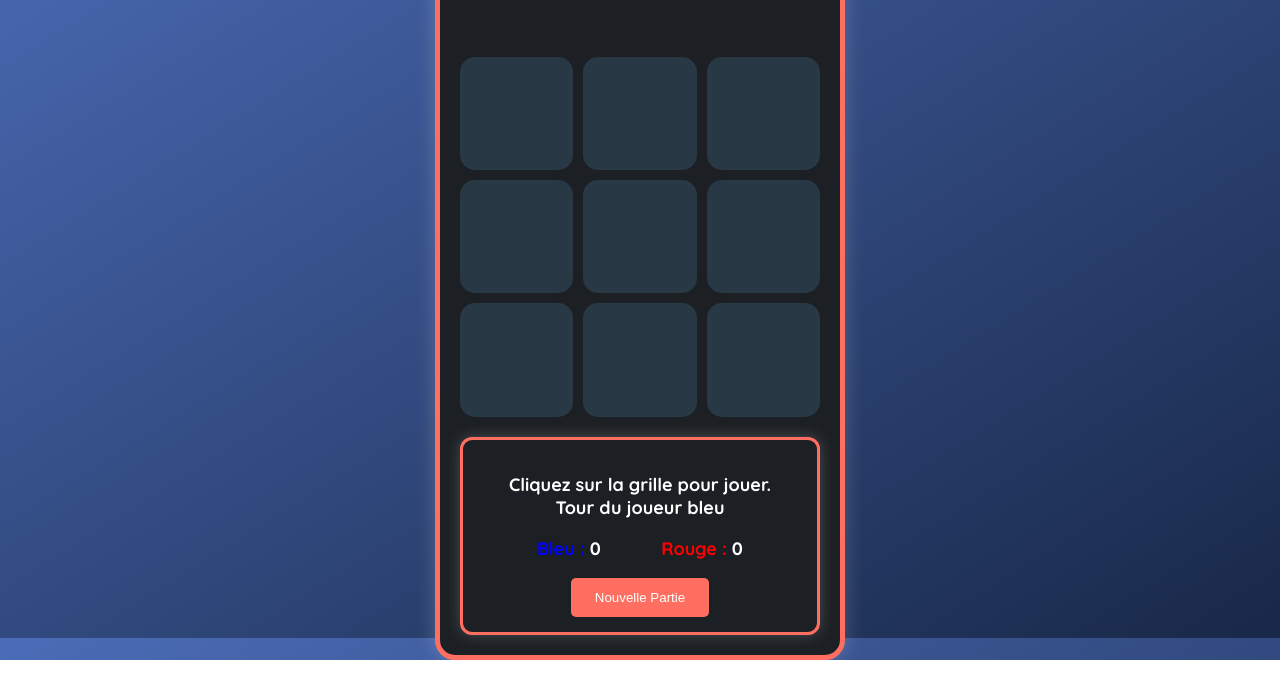
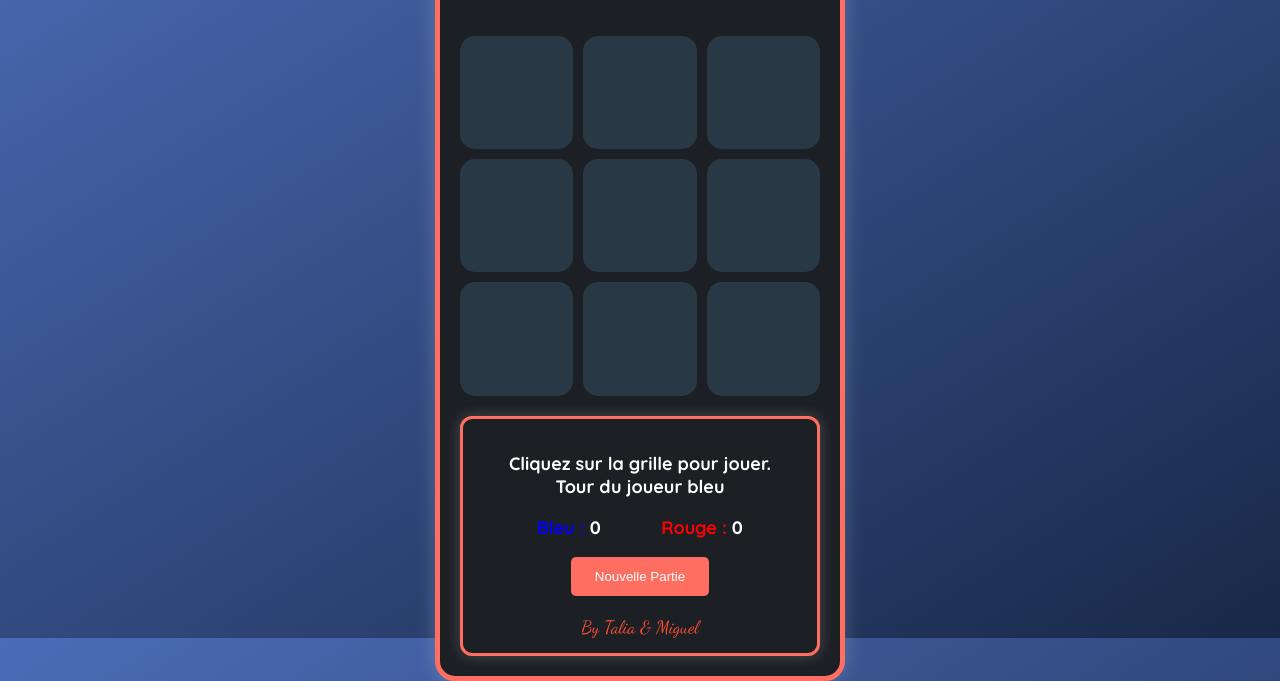
Before and after one commit to Miguelfr1/Morpion, a plain HTML site: page index.html in a window 1280 px wide. Shown: the part 162-843 px from the top of the page. Before the commit the page ends 822 px from the top, so only its background shows below. Drawn offline with Linux system fonts and the light colour scheme; a web font is replaced by a local one.

Commit message:
Update index.html

```diff
--- a/index.html
+++ b/index.html
@@ -6,6 +6,7 @@
     <meta charset="utf-8" />
     <link href="style.css" rel="stylesheet" type="text/css" />
     <script src="script.js"></script>
+    <link rel="icon" href="./img/Logo.png">
 </head>
 
 <body>
@@ -33,6 +34,12 @@
                   <span style="color: red;"> &nbsp;&nbsp;&nbsp;&nbsp;&nbsp;&nbsp;&nbsp;&nbsp;&nbsp;&nbsp;&nbsp;Rouge :</span>
                    <span id="score0"> 0 </span></p>
             <button onclick="nouvellePartie()">Nouvelle Partie</button>
+
+            <div id="signature">
+                By Talia & Miguel
+            </div>
+
+
         </div>
     </div>
 </body>
```
